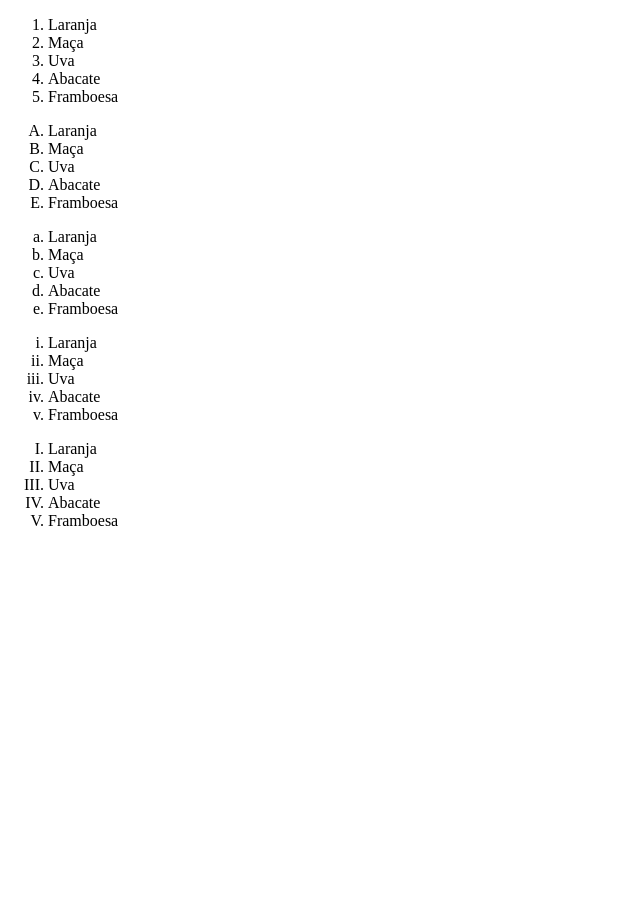
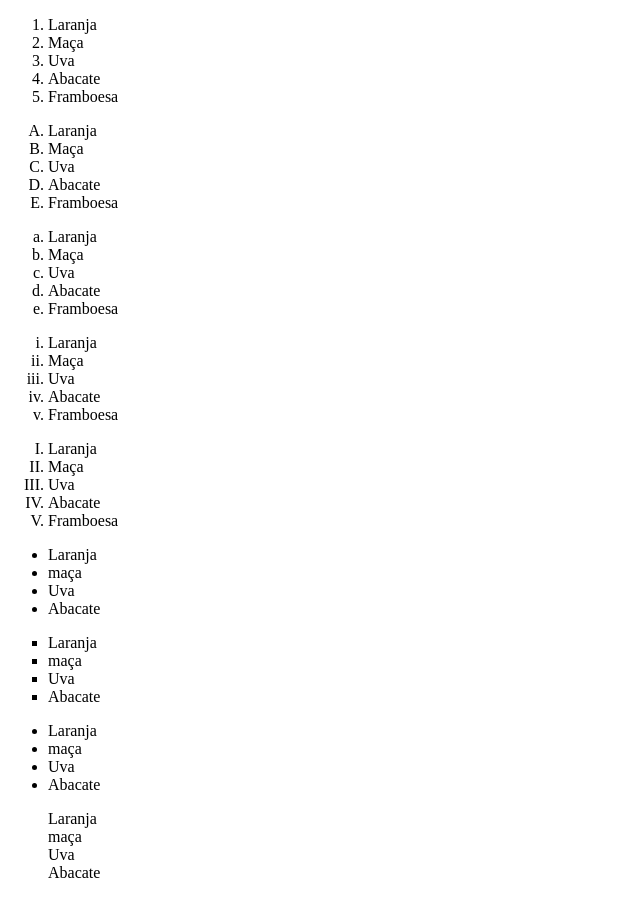
Before and after one commit to chrisbelo/Bootstrap, a plain HTML site: page index.html in a window 1280 px wide. Shown: the whole page, without its empty margins (0-640 px from the left). Before the commit the page ends 800 px from the top, so only its background shows below. Drawn offline with Linux system fonts and the light colour scheme.

Commit message:
Inserido lista ornadenada

```diff
--- a/index.html
+++ b/index.html
@@ -41,5 +41,29 @@
 		<li>Abacate</li>
 		<li>Framboesa</li>
 	</ol>
+	<ul>
+		<li>Laranja</li>
+		<li>maça</li>
+		<li>Uva</li>
+		<li>Abacate</li>
+	</ul>
+	<ul type="Square">
+		<li>Laranja</li>
+		<li>maça</li>
+		<li>Uva</li>
+		<li>Abacate</li>
+	</ul>
+	<ul type="Disc">
+		<li>Laranja</li>
+		<li>maça</li>
+		<li>Uva</li>
+		<li>Abacate</li>
+	</ul>
+	<ul type="none">
+		<li>Laranja</li>
+		<li>maça</li>
+		<li>Uva</li>
+		<li>Abacate</li>
+	</ul>
 </body>
 </html>
```
